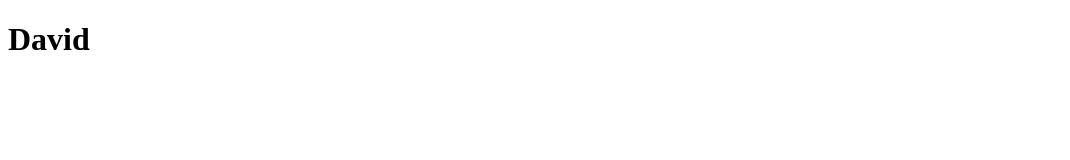
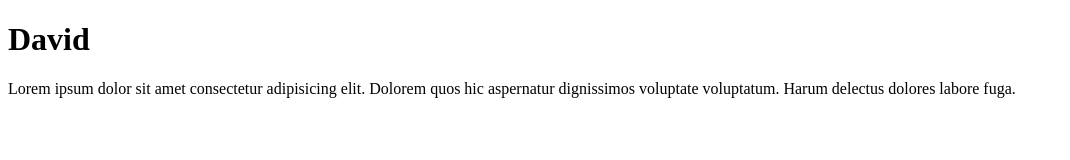
Before and after one commit to TheOksigen/dmafrontendedu, a plain HTML site: page index.htm in a window 1280 px wide. Shown: the whole page, without its empty margins (0-1070 px from the left). Drawn offline with Linux system fonts and the light colour scheme.

Commit message:
adding new line p tag

```diff
--- a/index.htm
+++ b/index.htm
@@ -7,5 +7,6 @@
 </head>
 <body>
     <h1>David</h1>
+    <p>Lorem ipsum dolor sit amet consectetur adipisicing elit. Dolorem quos hic aspernatur dignissimos voluptate voluptatum. Harum delectus dolores labore fuga.</p>
 </body>
 </html>
```
